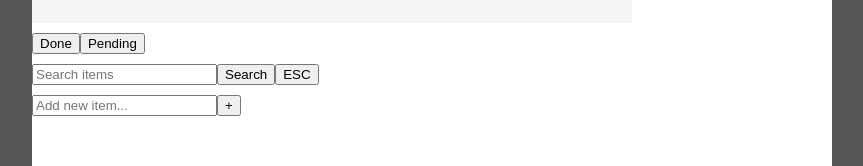
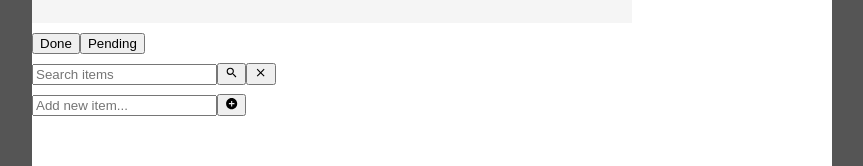
Before and after one commit to sizebay/frontend-challenge, a React (Create React App) app in the folder frontend-challenge/: page / in a window 1280 px wide. Shown: the part 169-335 px from the top of the page, without its empty margins (208-1071 px from the left). Built offline with nearby package versions, Linux system fonts and the light colour scheme.

Commit message:
Adding Icons and fixing search by text

```diff
--- a/frontend-challenge/src/components/FilterList/index.tsx
+++ b/frontend-challenge/src/components/FilterList/index.tsx
@@ -1,27 +1,28 @@
-import React, { useState } from "react";
+import React from "react";
 import "./index.css";
 import { FilterStatus } from "../../types/FilterStatus";
+import { MdCheck, MdClose, MdSearch } from "react-icons/md";
 
 type FilterProps = {
   filter: FilterStatus;
+  inputValue: string;
   onFilter: (filter: FilterStatus) => void;
   onSearch: (newSearch: string) => void;
+  onNewInput: (newInput: string) => void;
 };
 
 const FilterList = (props: FilterProps) => {
-  const { filter, onFilter, onSearch } = props;
-  const [value, setValue] = useState("");
+  const { filter, inputValue, onFilter, onSearch, onNewInput } = props;
   const ESCAPE_KEY = 27;
   const ENTER_KEY = 13;
 
   const erase = () => {
-    setValue("");
     onSearch("");
   };
 
   const submit = () => {
     if (onSearch) {
-      onSearch(value);
+      onSearch(inputValue);
     }
   };
 
@@ -34,7 +35,7 @@ const FilterList = (props: FilterProps) => {
   };
 
   const onChange = (event: React.ChangeEvent<HTMLInputElement>) => {
-    setValue(event.target.value);
+    onNewInput(event.target.value);
   };
 
   return (
@@ -45,6 +46,7 @@ const FilterList = (props: FilterProps) => {
           type="button"
           onClick={() => onFilter(FilterStatus.DONE)}
         >
+          {filter === FilterStatus.DONE ? <MdCheck /> : ""}
           Done
         </button>
         <button
@@ -52,18 +54,19 @@ const FilterList = (props: FilterProps) => {
           type="button"
           onClick={() => onFilter(FilterStatus.PENDING)}
         >
+          {filter === FilterStatus.PENDING ? <MdCheck /> : ""}
           Pending
         </button>
       </div>
       <div>
         <input
           placeholder="Search items"
-          value={value}
+          value={inputValue}
           onChange={onChange}
           onKeyDown={onKeyDown}
         />
-        <button onClick={submit}>Search</button>
-        <button onClick={erase}>ESC</button>
+        <button onClick={submit}><MdSearch /></button>
+        <button onClick={erase}><MdClose /></button>
       </div>
     </div>
   );
--- a/frontend-challenge/src/components/NewTodo/index.tsx
+++ b/frontend-challenge/src/components/NewTodo/index.tsx
@@ -1,4 +1,5 @@
 import React, { useState } from "react";
+import { MdAddCircle } from "react-icons/md";
 
 type NewTodoProps = {
   onNewTodo: (newValue: string) => void;
@@ -43,7 +44,9 @@ const NewTodo = (props: NewTodoProps) => {
           onChange={onChange}
           onKeyDown={onKeyDown}
         />
-        <button onClick={submit}>+</button>
+        <button onClick={submit}>
+          <MdAddCircle />
+        </button>
       </div>
     </>
   );
--- a/frontend-challenge/src/components/ToDoList/index.tsx
+++ b/frontend-challenge/src/components/ToDoList/index.tsx
@@ -2,16 +2,23 @@ import React from "react";
 import "./index.css";
 import { TodoType } from "../../types/TodoType";
 import { FilterStatus } from "../../types/FilterStatus";
+import { ClearButton } from "./styles";
+import { MdCheckCircle, MdRemoveCircle } from "react-icons/md";
 
 type TodoProps = {
   todos: Array<TodoType>;
   filter: FilterStatus;
+  search: string;
   onRemove: (todo: TodoType) => void;
   onToggle: (todo: TodoType) => void;
+  onFilter: (newFilter: FilterStatus) => void;
+  onSearch: (newSearch: string) => void;
 };
 
 const TodoList = (props: TodoProps) => {
-  const { todos, filter, onRemove, onToggle } = props;
+  const { todos, filter, search, onRemove, onToggle, onFilter, onSearch } =
+    props;
+
   const filteredTodos = todos.filter((todo) => {
     if (filter === FilterStatus.DONE) {
       return todo.done === true ? todo : false;
@@ -24,24 +31,39 @@ const TodoList = (props: TodoProps) => {
     // }
   });
 
+  const searchedTodos = filteredTodos.filter((todo) => {
+    return todo.value.toLowerCase().includes(search.toLowerCase());
+  });
+
+  const erase = () => {
+    onSearch("");
+    onFilter(FilterStatus.UNFILTERED);
+  };
+
   return (
     <>
       <ul>
-        {filteredTodos.map((todo: TodoType) => {
+        {searchedTodos.length === 0 && todos.length > 0 ? (
+          <li>
+            Your search found no results.{" "}
+            <ClearButton onClick={erase}>Clean the search here</ClearButton> to
+            see all items.
+          </li>
+        ) : (
+          searchedTodos.map((todo: TodoType) => {
             return (
               <li key={todo.id}>
                 <span className={todo.done ? "done" : ""}>{todo.value}</span>
-              <button type="button" onClick={() => onRemove && onRemove(todo)}>
-                {" "}
-                -{" "}
+                <button type="button" onClick={() => onRemove(todo)}>
+                  <MdRemoveCircle />
                 </button>
-              <button type="button" onClick={() => onToggle && onToggle(todo)}>
-                {" "}
-                V{" "}
+                <button type="button" onClick={() => onToggle(todo)}>
+                  <MdCheckCircle />
                 </button>
               </li>
             );
-        })}
+          })
+        )}
       </ul>
     </>
   );
--- a/frontend-challenge/src/components/ToDoList/styles.ts
+++ b/frontend-challenge/src/components/ToDoList/styles.ts
@@ -1 +1,6 @@
 import styled from 'styled-components'
+
+export const ClearButton = styled.span`
+    text-decoration: underline;
+    cursor: pointer;
+`
```
Also changed, not shown: 2 other files (tests, documents, lock files or other folders). Lines whose indentation alone changed are shown as unchanged.
